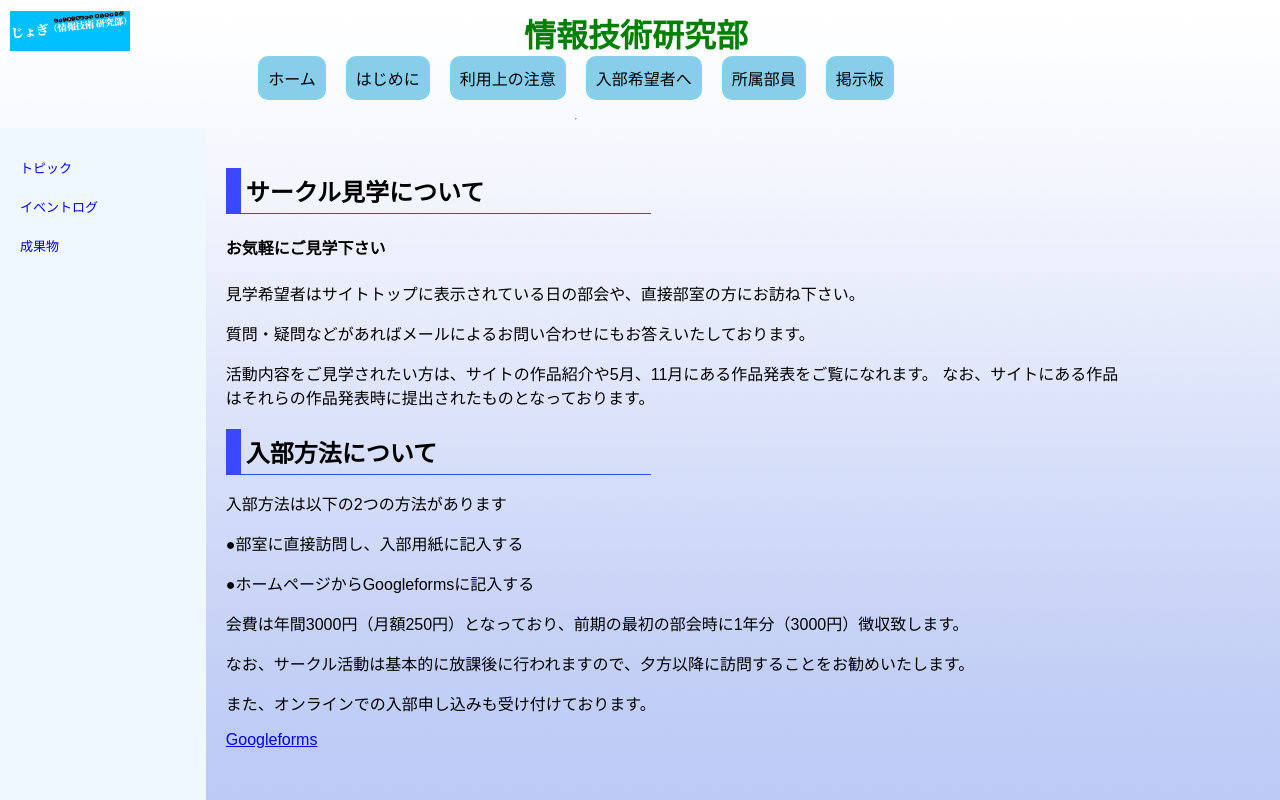
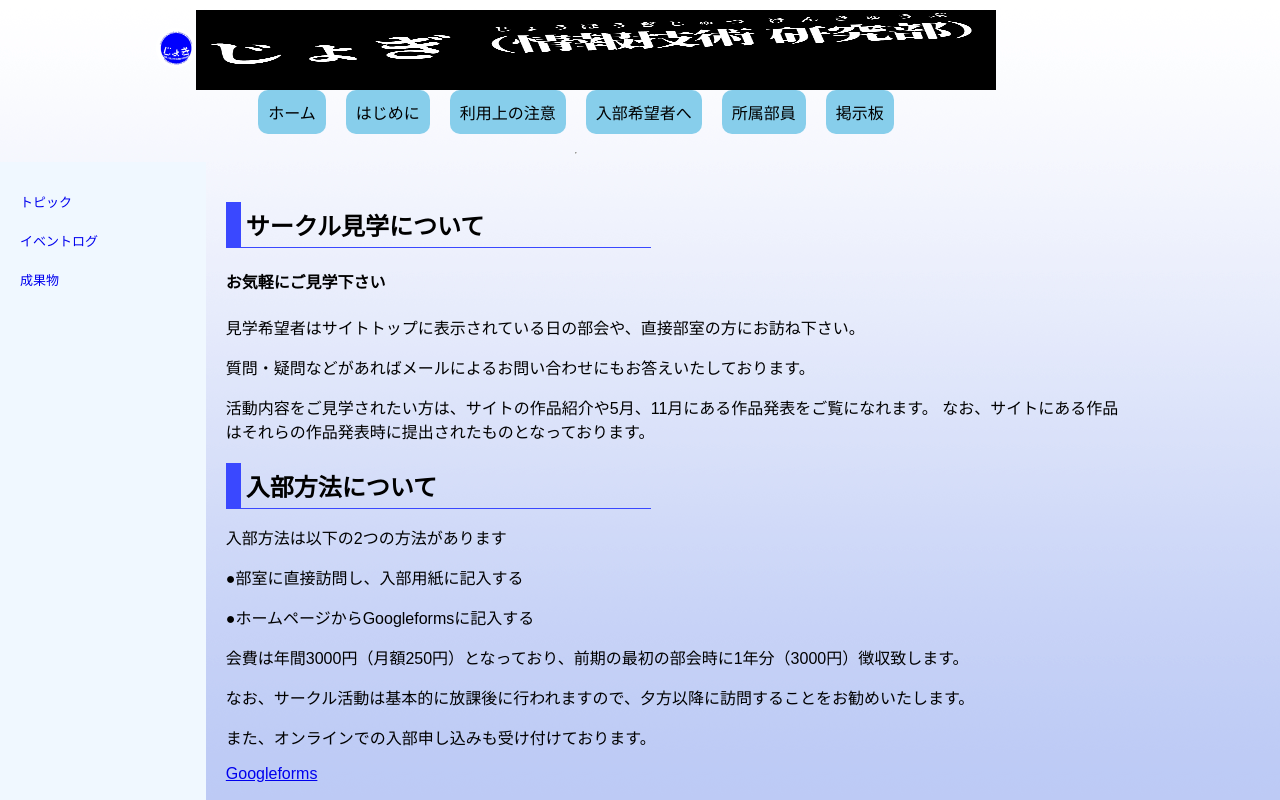
Before and after one commit to jyogi-web/jyogi-HP, a React (Vite) app: page /admission in a window 1280 px wide. Shown: the top 800 px of the page. Built offline with nearby package versions, Linux system fonts and the light colour scheme.

Commit message:
[modify]header見た目

```diff
--- a/src/components/Header.jsx
+++ b/src/components/Header.jsx
@@ -6,8 +6,9 @@ const Header = () => {
     return(
         <div className='header'>
             <div className='header-main'>
-                <Link to="/"><img src='img\jyogi-top-logo.png' className='header-logo'/></Link>
-                <h1>情報技術研究部</h1>
+                <Link to="/"><img src='img\jyogi-icon.png' className='header-icon'/></Link>
+                <img src='img\jyogi-top-logo.png' className='header-logo'/>
+
             </div>
             <nav>
                 <div className='header-item'><Link to="/home" className="link">ホーム</Link></div>
--- a/src/styles/Header.css
+++ b/src/styles/Header.css
@@ -28,8 +28,13 @@
     align-items: center;
 }
 
-.header-logo{
-	background-color: deepskyblue;
-	width: 120px;
+.header-icon{
+	width: 40px;
 	height: 40px;
 }
+
+.header-logo{
+	background-color: black;
+	width: 100vh;
+	height: 80px;
+}
```
Also changed, not shown: img/jyogi-icon.png (added).
